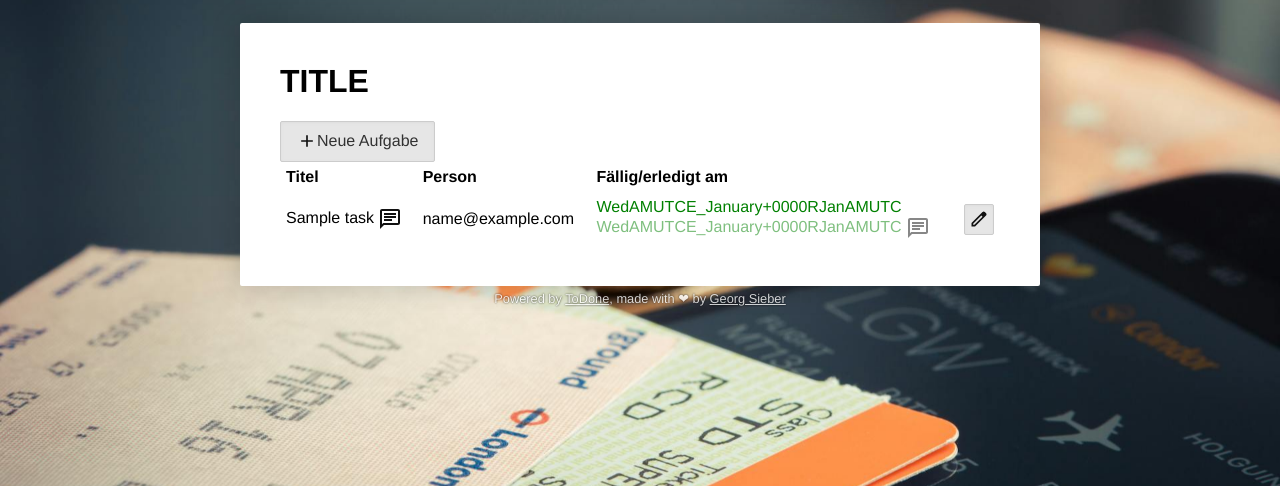
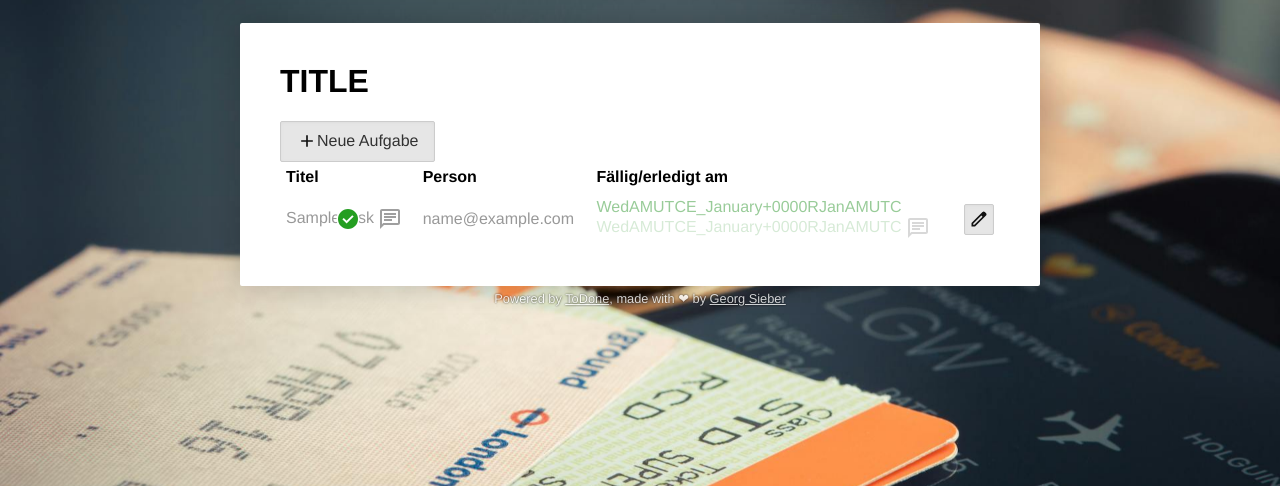
Before and after one commit to schorschii/ToDone, a PHP site: page / in a window 1280 px wide. Shown: the part 233-719 px from the top of the page. Run offline with PHP 8.4, Linux system fonts and the light colour scheme; tables that the repository leaves empty hold one stand-in row (values such as "Sample post"); a stand-in replaces the project's code that opens the database connection; some libraries are stand-ins or nearby versions.

Commit message:
show check icon when done

```diff
--- a/css/main.css
+++ b/css/main.css
@@ -95,9 +95,28 @@
 	vertical-align: middle;
 	cursor: pointer;
 }
-.red { color:red; }
-.green { color: green; }
-.done { opacity: 0.5; }
+.red {
+	color:red;
+}
+.green {
+	color: green;
+}
+div.done, span.done,
+tr.done td > div, tr.done td > span {
+	opacity: 0.4;
+}
+tr.done td:first-child {
+	position: relative;
+}
+tr.done td:first-child::after {
+	content: '';
+	position: absolute;
+	top: 0; bottom: 0; left: 0px; right: 0px;
+	background-image: url('../img/check.svg');
+	background-position: center;
+	background-repeat: no-repeat;
+	pointer-events: none;
+}
 table th {
 	text-align: left;
 }
--- a/index.php
+++ b/index.php
@@ -105,25 +105,31 @@
 						</thead>
 						<tbody>
 							<?php foreach($tasks as $task) { ?>
-							<tr>
+							<tr class='<?php if($task['done']) echo 'done'; ?>'>
 								<td>
+									<div>
 									<?php echo htmlspecialchars($task['title']); ?>
 									<?php if($task['description']) { ?>
 										<img class='comment' src='img/message.svg' title='<?php echo htmlspecialchars($task['description'],ENT_QUOTES); ?>' onclick='alert(this.title)'>
 									<?php } ?>
+									</div>
 								</td>
 								<td>
+									<div>
 									<?php if($task['assignee_email']) echo htmlspecialchars($task['assignee_email']); else { ?>
 										<a href='#' onclick='takeTask(<?php echo $task['id']; ?>); return false'>übernehmen</a>
 									<?php } ?>
+									</div>
 								</td>
 								<td class='<?php if($task['due'] && strtotime($task['due']) < time() && !$task['done']) echo 'red'; elseif($task['due'] && strtotime($task['due']) < time() && $task['done']) echo 'green'; ?>'>
+									<div>
 										<?php if($task['due']) echo date(DATE_FORMAT, strtotime($task['due'])); ?>
 										<div class='done'>
 											<?php if($task['done']) echo date(DATE_FORMAT, strtotime($task['done'])); ?>
 											<?php if($task['done_note']) { ?>
 												<img class='comment' src='img/message.svg' title='<?php echo htmlspecialchars($task['done_note'],ENT_QUOTES); ?>' onclick='alert(this.title)'>
 											<?php } ?>
+										</div>
 									</div>
 								</td>
 								<td class='actions'><button name='edit' value='<?php echo $task['id']; ?>'><img src='img/edit.svg'></button></td>
```
Also changed, not shown: img/check.svg (added). Lines whose indentation alone changed are shown as unchanged.
